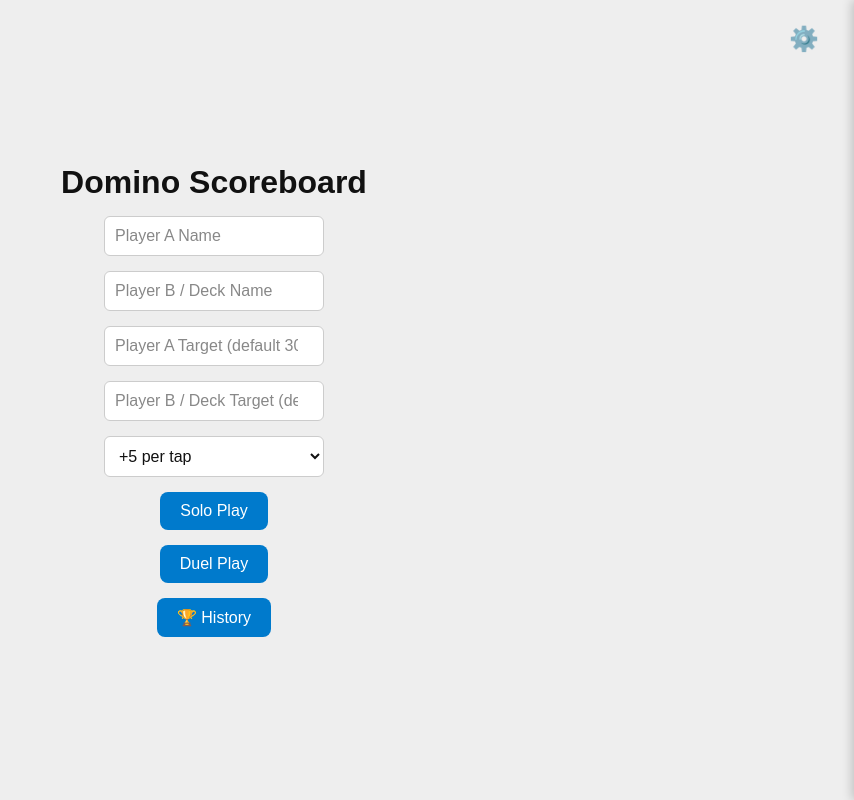
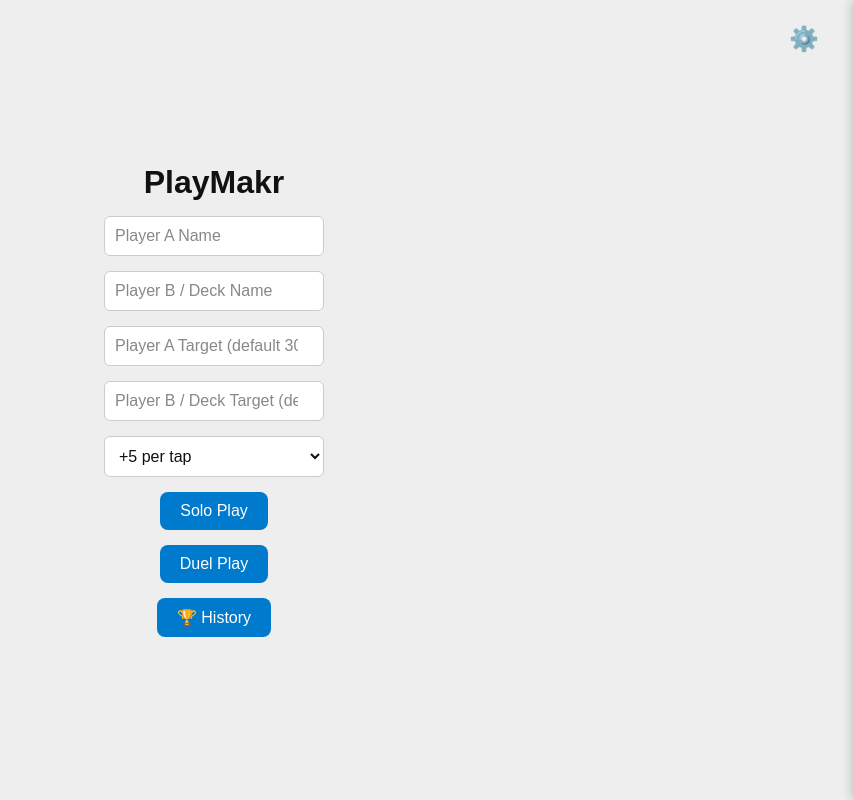
Before and after one commit to 4thehalibit/PlayTrackr, a plain HTML site: page index.html in a window 1280 px wide. Shown: the whole page, without its empty margins (426-1280 px from the left). Drawn offline with Linux system fonts and the light colour scheme.

Commit message:
changed name

```diff
--- a/index.html
+++ b/index.html
@@ -3,7 +3,7 @@
 <head>
   <meta charset="UTF-8" />
   <meta name="viewport" content="width=device-width, initial-scale=1, maximum-scale=1, user-scalable=no" />
-  <title>PlayMakr</title>
+  <title>PlayMakr </title>
   <link rel="stylesheet" href="style.css">
 </head>
 <body>
@@ -41,7 +41,7 @@
 
   <!-- Home Screen -->
   <main class="home" id="home">
-    <h1>Domino Scoreboard</h1>
+    <h1>PlayMakr</h1>
     <input id="name1" placeholder="Player A Name" />
     <input id="name2" placeholder="Player B / Deck Name" />
     <input id="target1" type="number" placeholder="Player A Target (default 300)" />
```
